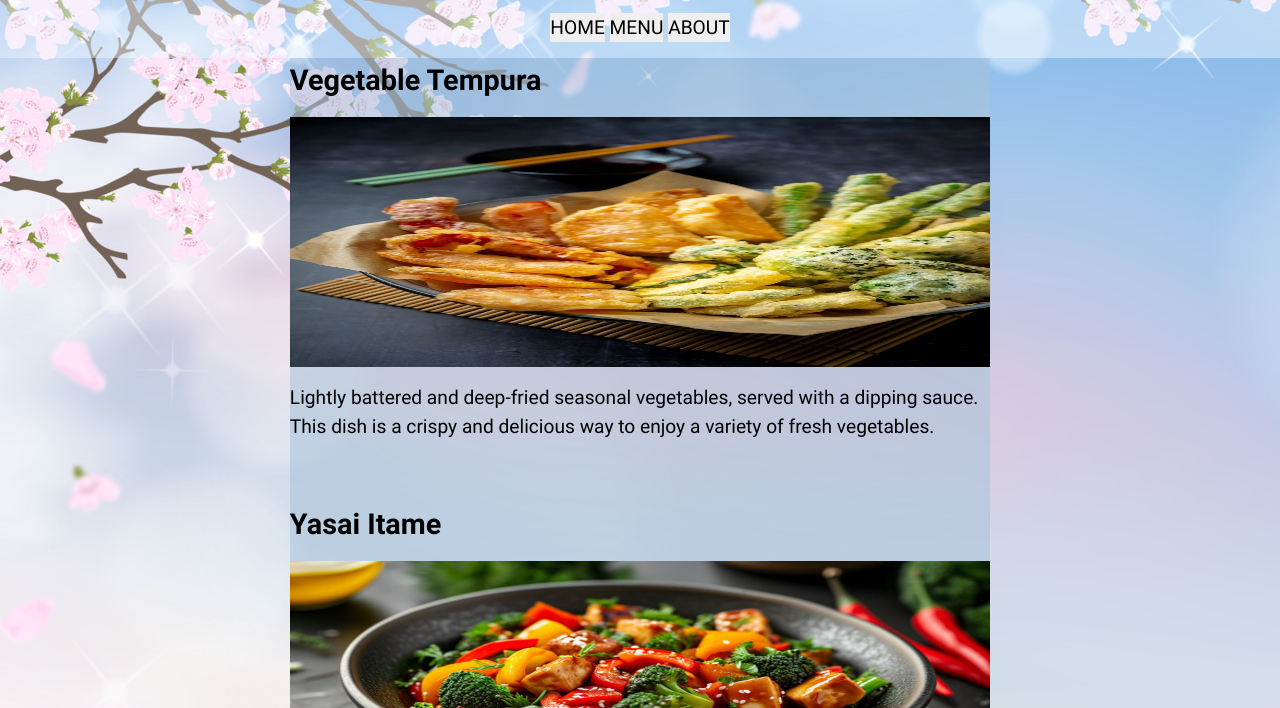
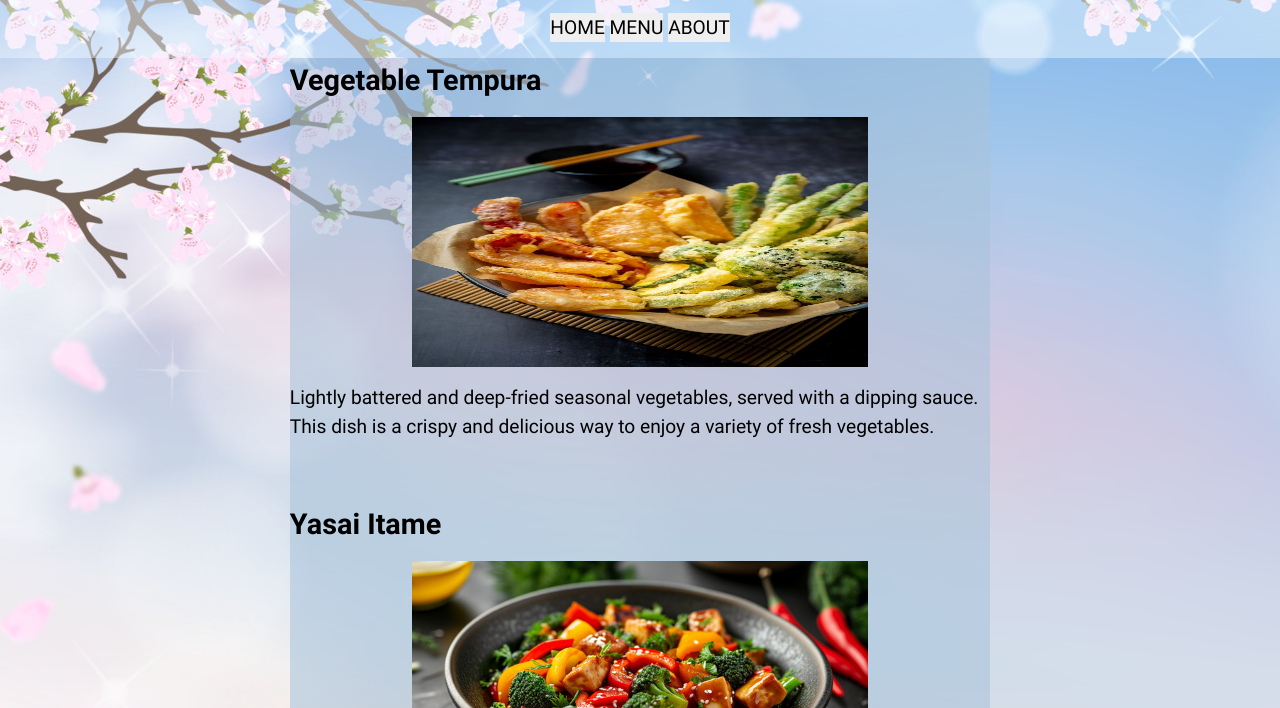
Before and after one commit to blue0206/restaurant-page, a website built with webpack: page src/index.html in a window 1280 px wide. Both pictures are taken after a click on the button "MENU". Shown: the part 92-800 px from the top of the page. Built offline with nearby package versions, Linux system fonts and the light colour scheme.

Commit message:
Reduce Menu tab images width
The image was initially set to occupy 100% of width. This led to
the image being excessively stretched out.

Therefore, the image has been set to occupy 65% of width and has
been centered using 'justify-self' property.

```diff
--- a/src/style.css
+++ b/src/style.css
@@ -137,7 +137,8 @@ nav {
 	grid-area: img;
 
 	height: 100%;
-	width: 100%;
+	width: 65%;
+	justify-self: center;
 }
 
 .dish-list > div > div {
```
